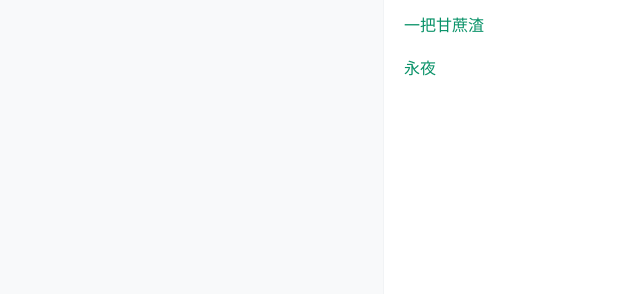
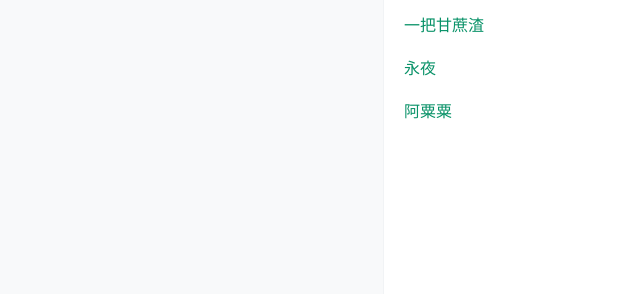
Before and after one commit to aiuta264/aiuta, a Jekyll site: the page built from about.md, in a window 1280 px wide. Shown: the part 300-594 px from the top of the page, without its empty margins (0-640 px from the left). Built offline with Jekyll 4.4.1, drawn with Linux system fonts in a browser that asks for light colours; comment, search, counter and statistics services are not loaded.

Commit message:
Update about.md

```diff
--- a/about.md
+++ b/about.md
@@ -14,8 +14,10 @@ permalink: /about/
 
 **我的朋友们：**
 
-[一把甘蔗渣](https://kamadhatu.github.io/sanjingjiuhuang/ "一把甘蔗渣的BLOG")
+[一把甘蔗渣](https://kamadhatu.github.io/sanjingjiuhuang/)
 
-[永夜](https://knightshen711.github.io/ForeverNight/ "永夜的BLOG")
+[永夜](https://knightshen711.github.io/ForeverNight/)
+
+[阿粟粟](https://ceciliasue.github.io/)
 
 <br>
```
